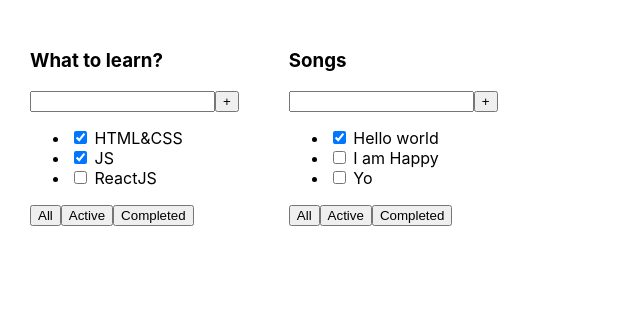
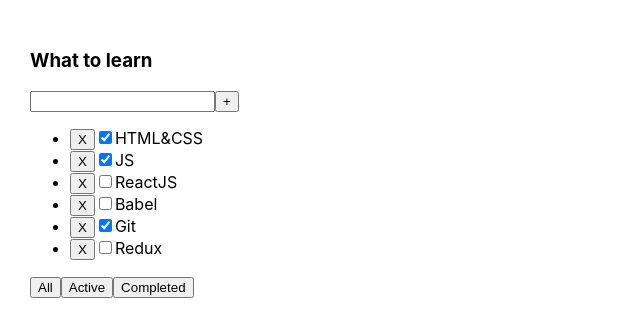
Before and after one commit to Mayday2020/React-ToDoList, a React (Create React App) app: page / in a window 1280 px wide. Shown: the top 336 px of the page, without its empty margins (0-640 px from the left). Built offline with nearby package versions, Linux system fonts and the light colour scheme.

Commit message:
'task02'

```diff
--- a/src/App.tsx
+++ b/src/App.tsx
@@ -1,23 +1,42 @@
-import React from 'react';
+import React, {useState} from 'react';
 import './App.css';
-import {TodoList} from "./TodoList";
+import {Todolist} from './Todolist';
 
+export type keyType = "All" | "Completed" | "Active"
 function App() {
-    const tasks1 = [
-        {id: 1, title: "HTML&CSS", isDone: true},
-        {id: 2, title: "JS", isDone: true},
-        {id: 3, title: "ReactJS", isDone: false}
-    ];
-    const tasks2 = [
-        {id: 1, title: "Hello world", isDone: true},
-        {id: 2, title: "I am Happy", isDone: false},
-        {id: 3, title: "Yo", isDone: false}
-    ]
+    const changeFilter = (key: keyType)=>{
+        setFilter(key)
+    }
+    let [tasks1, setTasks1]=useState([
+        { id: 1, title: "HTML&CSS", isDone: true },
+        { id: 2, title: "JS", isDone: true },
+        { id: 3, title: "ReactJS", isDone: false },
+        { id: 4, title: "Babel", isDone: false },
+        { id: 5, title: "Git", isDone: true },
+        { id: 6, title: "Redux", isDone: false }]
+    )
+    let [filter, setFilter] = useState<keyType>('All')
+
+    let filterValue = tasks1;
+    if(filter === "Active"){
+        filterValue = tasks1.filter(f => !f.isDone)
+    }if(filter === "Completed"){
+        filterValue = tasks1.filter(f => f.isDone)
+    }
+    const removeTasks = (Mid: number)=>{
+        tasks1 = tasks1.filter(f=>f.id!==Mid)
+        setTasks1(tasks1)
+    }
+
+
     return (
         <div className="App">
-            <TodoList title="What to learn?" tasks={tasks1}/>
-            <TodoList title="Songs" tasks={tasks2}/>
+            <Todolist title="What to learn"
+                      tasks={filterValue}
+                      removeTasks={removeTasks}
+                      changeFilter={changeFilter}/>
         </div>
     );
 }
+
 export default App;
--- a/src/TodoList.tsx
+++ b/src/TodoList.tsx
@@ -1,33 +1,40 @@
-import React from "react";
+import React, {FC} from 'react';
+import {keyType} from "./App";
 
 type TaskType = {
-    id: number,
-    title: string,
+    id: number
+    title: string
     isDone: boolean
 }
+
 type PropsType = {
-    title: string,
+    title: string
     tasks: Array<TaskType>
+    removeTasks: (id: number)=>void
+    changeFilter: (key: keyType)=>void
 }
 
-export function TodoList(props: PropsType) {
-    return (
-        <div>
+export function Todolist(props: PropsType) {
+    return <div>
         <h3>{props.title}</h3>
         <div>
             <input/>
             <button>+</button>
         </div>
         <ul>
-                <li><input type="checkbox" checked={props.tasks[0].isDone}/> <span>{props.tasks[0].title}</span></li>
+            {props.tasks.map(m=> <li key={m.id}>
+                <button onClick={()=>props.removeTasks(m.id)}>X</button>
+                <input type="checkbox" checked={m.isDone}/>
+                <span>{m.title}</span>
+            </li>)}
+            {/*<li><input type="checkbox" checked={props.tasks[0].isDone}/> <span>{props.tasks[0].title}</span></li>
             <li><input type="checkbox" checked={props.tasks[1].isDone}/> <span>{props.tasks[1].title}</span></li>
-                <li><input type="checkbox" checked={props.tasks[2].isDone}/> <span>{props.tasks[2].title}</span></li>
+            <li><input type="checkbox" checked={props.tasks[2].isDone}/> <span>{props.tasks[2].title}</span></li>*/}
         </ul>
         <div>
-                <button>All</button>
-                <button>Active</button>
-                <button>Completed</button>
+            <button onClick={()=>props.changeFilter('All')}>All</button>
+            <button onClick={()=>props.changeFilter('Active')}>Active</button>
+            <button onClick={()=>props.changeFilter("Completed")}>Completed</button>
         </div>
     </div>
-    )
 }
```
Also changed, not shown: 1 other file (tests, documents, lock files or other folders). Lines whose indentation alone changed are shown as unchanged.
